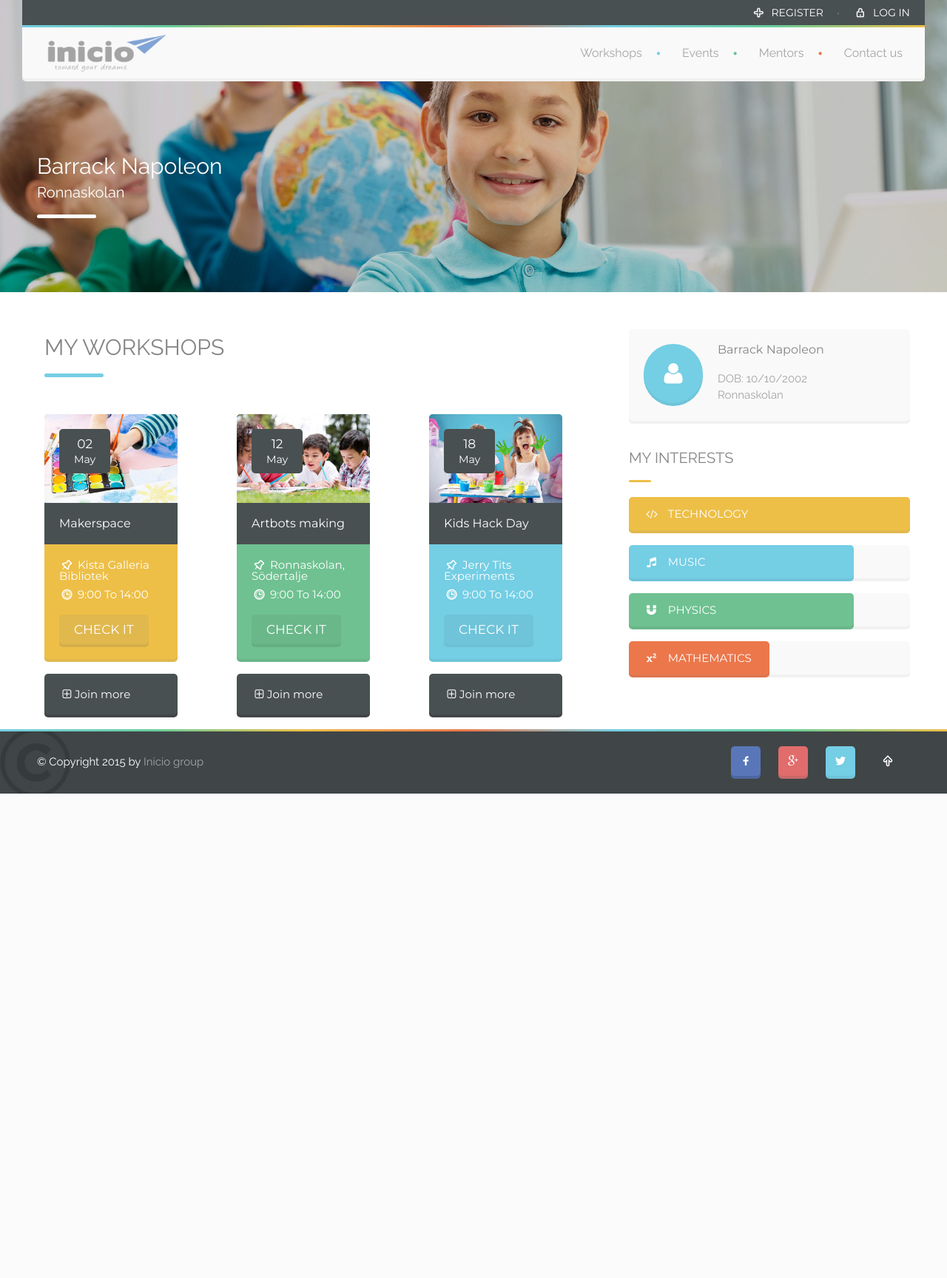
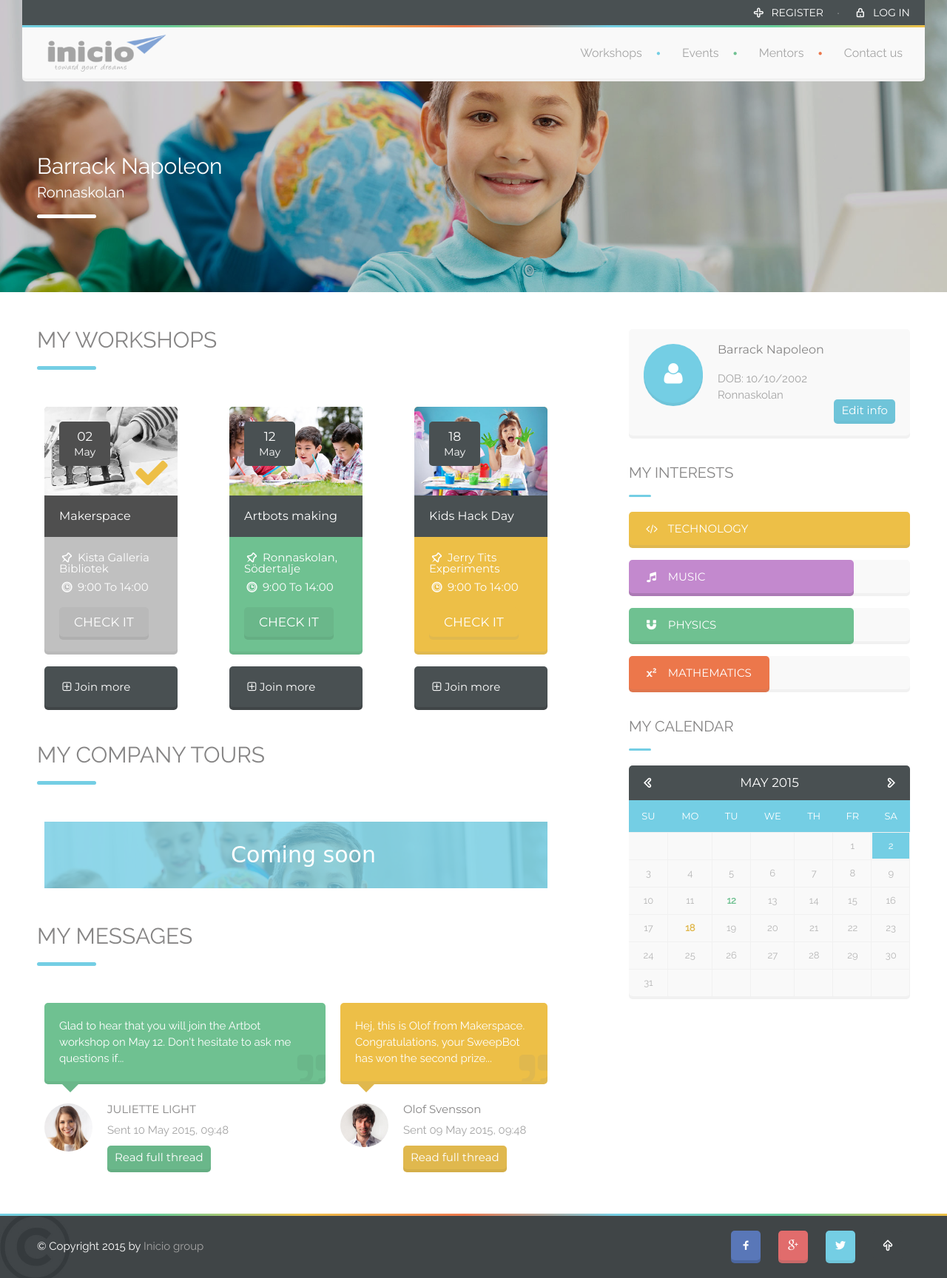
Before and after one commit to tmhn89/inicio, a PHP site: page /dashboard.php in a window 1280 px wide. Shown: the whole page at 74% size. Before the commit the page ends 1073 px from the top, so only its background shows below. Run offline with PHP 8.4, Linux system fonts and the light colour scheme; some web fonts are replaced.

Commit message:
update dashboard

```diff
--- a/css/custom.css
+++ b/css/custom.css
@@ -1,5 +1,5 @@
 .my-workshops .grid.grid_2 {
-	margin-right: 70px;
+	margin-right: 60px;
 }
 
 a.more {
@@ -9,3 +9,37 @@ a.more {
 .workshops .nicdark_press.nicdark_btn {
 	vertical-align: bottom;
 }
+
+.my-workshops .done .nicdark_archive1 {
+	-webkit-filter: grayscale(100%);
+}
+
+.my-workshops .done {
+	position: relative;
+}
+
+.my-workshops .done .filter {
+	position: absolute;
+	z-index: 100;
+	top: 60px;
+	right: 0;
+	font-size: 50px;
+}
+
+.clear {
+	clear: both;
+}
+
+.ui-datepicker-calendar td a {
+	font-family: Raleway;
+}
+
+.date-workshop-phys {
+	color: #6fc191!important;
+	font-weight: bold;
+}
+
+.date-workshop-tech {
+	color: #e0b84e!important;
+	font-weight: bold;
+}
--- a/css/nicdark_shortcodes.css
+++ b/css/nicdark_shortcodes.css
@@ -669,16 +669,16 @@ opacity: 0.8;
 .ui-datepicker-next:before{ content: '\ea75' !important; font-family: 'fontello'; color: #fff; cursor: pointer; }
 /*days*/
 .ui-datepicker-calendar{ float: left; width: 100%; border-collapse: collapse; text-align: center; border-radius: 5px; box-shadow: 0px 4px 0px 0px #f1f1f1; background-color: #f9f9f9; }
-.ui-datepicker-calendar thead{ background-color: #6fc191; color: #fff; font-size: 13px; line-height: 13px; font-family: 'Montserrat', sans-serif; font-weight: normal; text-transform: uppercase; }
+.ui-datepicker-calendar thead{ background-color: #74cee4; color: #fff; font-size: 13px; line-height: 13px; font-family: 'Montserrat', sans-serif; font-weight: normal; text-transform: uppercase; }
 .ui-datepicker-calendar tbody{  }
 .ui-datepicker-calendar th{ font-weight: normal; padding: 15px 10px; }
 .ui-datepicker-calendar td{ font-weight: normal; box-shadow:inset -1px 1px 0px 0px #f1f1f1}
 .ui-datepicker-calendar td a{ font-size: 13px; padding: 10px 10px; line-height: 15px; color: #b7b7b7; display: block;}
 /*today*/
-.ui-datepicker-today a { color: #fff !important; background-color: #6fc191;}
+.ui-datepicker-today a { color: #fff !important; background-color: #74cee4;}
 .ui-datepicker-other-month {  }
 /*hover*/
-.ui-datepicker-calendar .ui-state-hover{ color: #fff !important; background-color: #6fc191; }
+.ui-datepicker-calendar .ui-state-hover{ color: #fff !important; background-color: #74cee4; }
 /*END NICDARKCALENDAR*/
 
 
--- a/dashboard.php
+++ b/dashboard.php
@@ -43,17 +43,94 @@
         <div class="nicdark_space40"></div>
 
         <div class="grid grid_8">
-            <div class="grid grid_12">
-                <h1 class="subtitle greydark">MY WORKSHOPS</h1>
-                <div class="nicdark_space20"></div>
-                <div class="nicdark_divider left big"><span class="nicdark_bg_blue nicdark_radius"></span></div>
-                <div class="nicdark_space10"></div>
-            </div>
-            <div class="grid grid_12"></div>
+            <!-- start section -->
+            <h1 class="subtitle greydark">MY WORKSHOPS</h1>
+            <div class="nicdark_space20"></div>
+            <div class="nicdark_divider left big"><span class="nicdark_bg_blue nicdark_radius"></span></div>
+            <div class="nicdark_space40"></div>
             <div class="my-workshops">
                 <?php include 'elements/workshop_user.html'; ?>
                 <?php include 'elements/workshop_user_add.html'; ?>
             </div>
+            <!-- end section -->
+            <!--start section-->
+            <div class="nicdark_space40"></div>
+            <h1 class="subtitle greydark">MY COMPANY TOURS</h1>
+            <div class="nicdark_space20"></div>
+            <div class="nicdark_divider left big"><span class="nicdark_bg_blue nicdark_radius"></span></div>
+            <div class="nicdark_space40"></div>
+
+            <div class="grid grid_7">
+
+                <section id="nicdark_parallax_text" class="nicdark_section nicdark_imgparallax nicdark_parallaxx_img-single-teacher-2">
+                    <div class="nicdark_filter blue">
+                        <!--start nicdark_container-->
+
+                            <div class="grid grid_7">
+                                <div class="nicdark_space20"></div>
+                                <h1 class="signature white center">Coming soon</h1>
+                                <div class="nicdark_space20"></div>
+                            </div>
+                        <!--end nicdark_container-->
+                    </div>
+                </section>
+            </div>
+            <!--end section-->
+            <!--start section-->
+            <div class="nicdark_space40"></div>
+            <h1 class="subtitle greydark clear">MY MESSAGES</h1>
+            <div class="nicdark_space20"></div>
+            <div class="nicdark_divider left big"><span class="nicdark_bg_blue nicdark_radius"></span></div>
+            <div class="nicdark_space40"></div>
+
+            <div class="grid grid_4">
+                <div class="nicdark_textevidence nicdark_bg_green nicdark_radius nicdark_shadow">
+                    <div class="nicdark_margin20">
+                        <p class="white">Glad to hear that you will join the Artbot workshop on May 12. Don't hesitate to ask me questions if...</p>
+                    </div>
+                    <i class="icon-quote-right nicdark_iconbg right medium green"></i>
+                </div>
+                <div class="nicdark_focus">
+                    <div class="nicdark_triangle green nicdark_marginleft20"></div>
+                </div>
+                <div class="nicdark_space30"></div>
+                <div class="nicdark_focus nicdark_relative">
+                    <img alt="" class="nicdark_radius_circle nicdark_absolute" width="65" src="img/team/img9.jpg">
+
+                    <div class="nicdark_activity nicdark_marginleft85">
+                        <h5>JULIETTE LIGHT</h5>
+                        <div class="nicdark_space10"></div>
+                        <p>Sent 10 May 2015, 09:48</p>
+                        <div class="nicdark_space10"></div>
+                        <p><a href="#" class="nicdark_press nicdark_btn nicdark_bg_greendark white nicdark_radius nicdark_shadow small">Read full thread</a></p>
+                    </div>
+                </div>
+            </div>
+            <div class="grid grid_3">
+                <div class="nicdark_textevidence nicdark_bg_yellow nicdark_radius nicdark_shadow">
+                    <div class="nicdark_margin20">
+                        <p class="white">Hej, this is Olof from Makerspace. Congratulations, your SweepBot has won the second prize...</p>
+                    </div>
+                    <i class="icon-quote-right nicdark_iconbg right medium yellow"></i>
+                </div>
+                <div class="nicdark_focus">
+                    <div class="nicdark_triangle yellow nicdark_marginleft20"></div>
+                </div>
+                <div class="nicdark_space30"></div>
+                <div class="nicdark_focus nicdark_relative">
+                    <img alt="" class="nicdark_radius_circle nicdark_absolute" width="65" src="img/team/img7.jpg">
+
+                    <div class="nicdark_activity nicdark_marginleft85">
+                        <h5>Olof Svensson</h5>
+                        <div class="nicdark_space10"></div>
+                        <p>Sent 09 May 2015, 09:48</p>
+                        <div class="nicdark_space10"></div>
+                        <p><a href="#" class="nicdark_press nicdark_btn nicdark_bg_yellowdark white nicdark_radius nicdark_shadow small">Read full thread</a></p>
+                    </div>
+                </div>
+            </div>
+            <div class="nicdark_space40"></div>
+            <!--end section -->
         </div>
 
         <div class="grid grid_4">
@@ -64,46 +141,38 @@
                             <h4>Barrack Napoleon</h4>
                             <div class="nicdark_space20"></div>
                             <p>DOB: 10/10/2002<br/>Ronnaskolan</p>
+                            <div class="nicdark_space20"></div>
                         </div>
                 </div>
+                <a href="#nicdark_window_two" class="nicdark_mpopup_window nicdark_press nicdark_btn nicdark_bg_bluedark white nicdark_radius nicdark_shadow small" style="position: absolute; bottom: 20px; right: 20px">Edit info</a>
+
+            </div>
+
+            <div id="nicdark_window_two" class="nicdark_bg_white nicdark_radius zoom-anim-dialog mfp-hide" style="width: 600px; margin: 0 auto;">
+                <div class="nicdark_margin20">
+                    <h1>EDIT INFORMATION</h1>
+                    <div class="nicdark_space20"></div>
+                    <p>Assume that you can edit your personal data here</p><br>
+                </p></div>
             </div>
 
             <div class="nicdark_space40"></div>
 
             <h3 class="subtitle greydark">MY INTERESTS</h3>
             <div class="nicdark_space20"></div>
-            <div class="nicdark_divider left small"><span class="nicdark_bg_yellow nicdark_radius"></span></div>
+            <div class="nicdark_divider left small"><span class="nicdark_bg_blue nicdark_radius"></span></div>
             <div class="nicdark_space20"></div>
 
-            <div class="nicdark_progressbar nicdark_bg_grey nicdark_radius nicdark_shadow">
-                <h5 class="nicdark_progressbar_title nicdark_bg_yellow nicdark_bg_yellowdark_hover nicdark_radius nicdark_shadow fade-left animate1 animated fadeInLeft" style="width:100%">
-                    <span class="white nicdark_size_big"><i class="icon-code"></i>&nbsp;&nbsp;&nbsp;TECHNOLOGY</span>
-                </h5>
-            </div>
+            <?php include 'elements/my_interest.html'; ?>
 
+            <div class="nicdark_space40"></div>
+
+            <h3 class="subtitle greydark">MY CALENDAR</h3>
+            <div class="nicdark_space20"></div>
+            <div class="nicdark_divider left small"><span class="nicdark_bg_blue nicdark_radius"></span></div>
             <div class="nicdark_space20"></div>
 
-            <div class="nicdark_progressbar nicdark_bg_grey nicdark_radius nicdark_shadow">
-                <h5 class="nicdark_progressbar_title nicdark_bg_blue nicdark_bg_bluedark_hover nicdark_radius nicdark_shadow fade-left animate2 animated fadeInLeft" style="width:80%">
-                    <span class="white nicdark_size_big"><i class="icon-music"></i>&nbsp;&nbsp;&nbsp;MUSIC</span>
-                </h5>
-            </div>
-
-            <div class="nicdark_space20"></div>
-
-            <div class="nicdark_progressbar nicdark_bg_grey nicdark_radius nicdark_shadow">
-                <h5 class="nicdark_progressbar_title nicdark_bg_green nicdark_bg_greendark_hover nicdark_radius nicdark_shadow fade-left animate3 animated fadeInLeft" style="width:80%">
-                    <span class="white nicdark_size_big"><i class="icon-magnet"></i>&nbsp;&nbsp;&nbsp;PHYSICS</span>
-                </h5>
-            </div>
-
-            <div class="nicdark_space20"></div>
-
-            <div class="nicdark_progressbar nicdark_bg_grey nicdark_radius nicdark_shadow">
-                <h5 class="nicdark_progressbar_title nicdark_bg_orange nicdark_radius nicdark_bg_orangedark_hover nicdark_shadow fade-left animate4 animated fadeInLeft" style="width:50%">
-                    <span class="white nicdark_size_big"><i class="icon-superscript"></i>&nbsp;&nbsp;&nbsp;MATHEMATICS</span>
-                </h5>
-            </div>
+            <div class="my-calendar"></div>
 
             <div class="nicdark_space40"></div>
 
@@ -258,6 +327,11 @@
 		});
 		//END COUNTDOWN GRID SECTION
 
+        $('.my-calendar').datepicker({inline: true});
+
+        $('.ui-datepicker-calendar a.ui-state-default:contains("12")').addClass('date-workshop-phys').attr('title', 'Workshop: Artbots making');
+        $('.ui-datepicker-calendar a.ui-state-default:contains("18")').addClass('date-workshop-tech').attr('title', 'Workshop: Kids Hack Day');;
+
 	});
 </script>
 <!--custom js-->
--- /dev/null
+++ b/elements/my_interest.html
@@ -0,0 +1,29 @@
+<div class="nicdark_progressbar nicdark_bg_grey nicdark_radius nicdark_shadow">
+    <h5 class="nicdark_progressbar_title nicdark_bg_yellow nicdark_bg_yellowdark_hover nicdark_radius nicdark_shadow fade-left animate1 animated fadeInLeft" style="width:100%">
+        <span class="white nicdark_size_big"><i class="icon-code"></i>&nbsp;&nbsp;&nbsp;TECHNOLOGY</span>
+    </h5>
+</div>
+
+<div class="nicdark_space20"></div>
+
+<div class="nicdark_progressbar nicdark_bg_grey nicdark_radius nicdark_shadow">
+    <h5 class="nicdark_progressbar_title nicdark_bg_violet nicdark_bg_bluedark_hover nicdark_radius nicdark_shadow fade-left animate2 animated fadeInLeft" style="width:80%">
+        <span class="white nicdark_size_big"><i class="icon-music"></i>&nbsp;&nbsp;&nbsp;MUSIC</span>
+    </h5>
+</div>
+
+<div class="nicdark_space20"></div>
+
+<div class="nicdark_progressbar nicdark_bg_grey nicdark_radius nicdark_shadow">
+    <h5 class="nicdark_progressbar_title nicdark_bg_green nicdark_bg_greendark_hover nicdark_radius nicdark_shadow fade-left animate3 animated fadeInLeft" style="width:80%">
+        <span class="white nicdark_size_big"><i class="icon-magnet"></i>&nbsp;&nbsp;&nbsp;PHYSICS</span>
+    </h5>
+</div>
+
+<div class="nicdark_space20"></div>
+
+<div class="nicdark_progressbar nicdark_bg_grey nicdark_radius nicdark_shadow">
+    <h5 class="nicdark_progressbar_title nicdark_bg_orange nicdark_radius nicdark_bg_orangedark_hover nicdark_shadow fade-left animate4 animated fadeInLeft" style="width:50%">
+        <span class="white nicdark_size_big"><i class="icon-superscript"></i>&nbsp;&nbsp;&nbsp;MATHEMATICS</span>
+    </h5>
+</div>
--- a/elements/workshop_user.html
+++ b/elements/workshop_user.html
@@ -1,5 +1,5 @@
-<div class="grid grid_2">
-
+<div class="grid grid_2 done">
+    <div class="filter"><i class="icon-ok nicdark_rotate yellow"></i></div>
     <!--archive1-->
     <div class="nicdark_archive1 nicdark_bg_yellow nicdark_radius nicdark_shadow">
 
@@ -53,7 +53,7 @@
 <div class="grid grid_2">
 
     <!--archive1-->
-    <div class="nicdark_archive1 nicdark_bg_blue nicdark_radius nicdark_shadow">
+    <div class="nicdark_archive1 nicdark_bg_yellow nicdark_radius nicdark_shadow">
 
         <a href="#" class="nicdark_btn nicdark_bg_greydark white medium nicdark_radius nicdark_absolute_left">18<br/><small>May</small></a>
 
@@ -68,7 +68,7 @@
             <div class="nicdark_space10"></div>
             <h5 class="white"><i class="icon-clock-1"></i> 9:00 To 14:00</h5>
             <div class="nicdark_space20"></div>
-            <a href="artbot" class="nicdark_press nicdark_btn nicdark_bg_bluedark white nicdark_radius nicdark_shadow medium">CHECK IT</a>
+            <a href="artbot" class="nicdark_press nicdark_btn nicdark_bg_yellow white nicdark_radius nicdark_shadow medium">CHECK IT</a>
         </div>
 
     </div>
--- a/index.php
+++ b/index.php
@@ -188,7 +188,7 @@
         <div class="grid grid_12">
             <h1 class="subtitle greydark">OUR TEAM</h1>
             <div class="nicdark_space20"></div>
-            <div class="nicdark_divider left big"><span class="nicdark_bg_yellow nicdark_radius"></span></div>
+            <div class="nicdark_divider left big"><span class="nicdark_bg_violet nicdark_radius"></span></div>
             <div class="nicdark_space10"></div>
         </div>
 
```
Also changed, not shown: elements/my_calendar.html (added).
